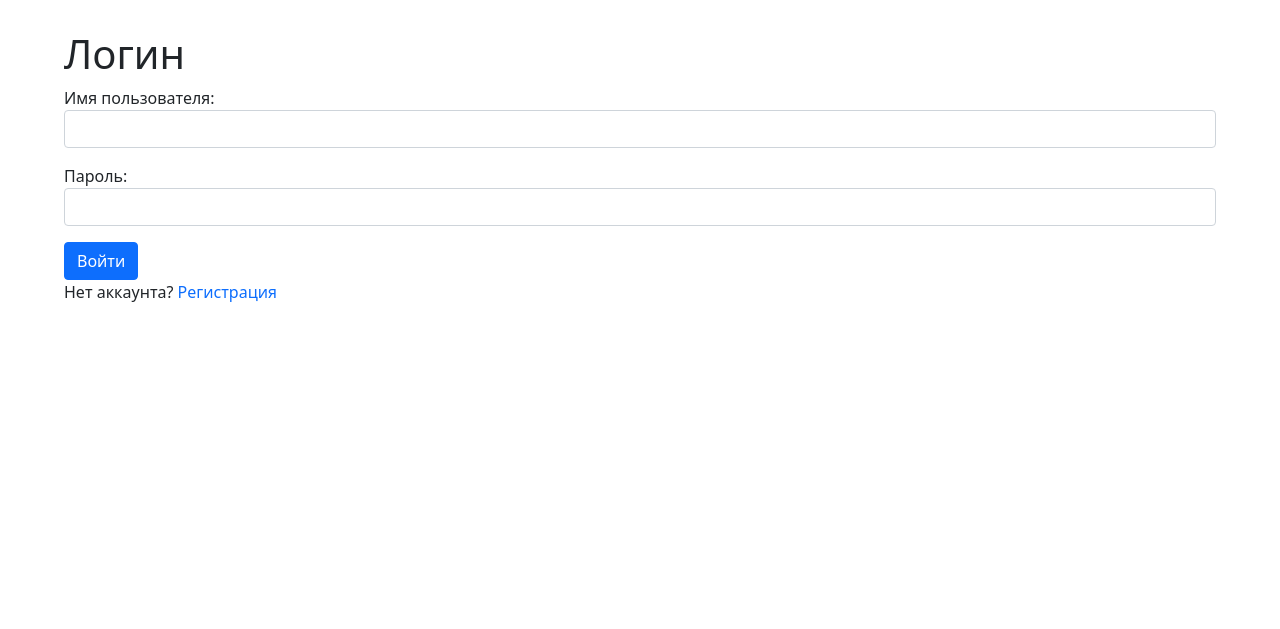
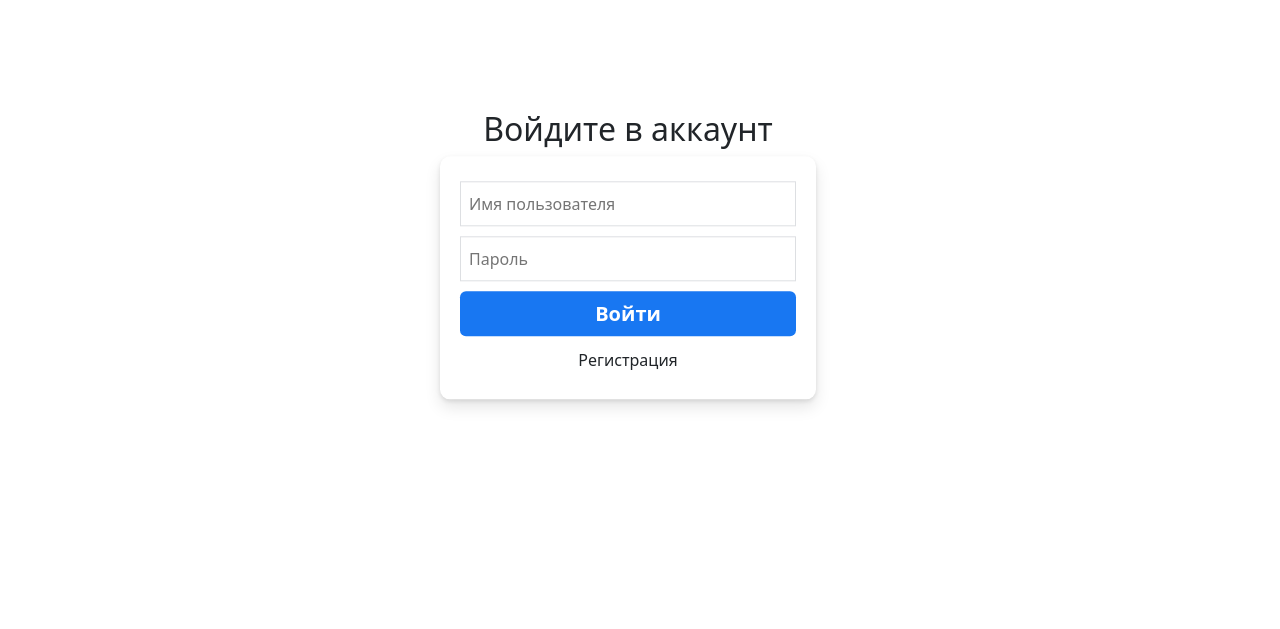
Before and after one commit to Fantastickck/django-drf--ecommerceapp, a Django app: page /login/ in a window 1280 px wide. Shown: the part 96-725 px from the top of the page. Run offline with Django 3.2, Linux system fonts and the light colour scheme.

Commit message:
Refactor login, register templates

```diff
--- a/catalog/templates/catalog/product_detail.html
+++ b/catalog/templates/catalog/product_detail.html
@@ -53,7 +53,7 @@
 
     <h3>Отзывы о {{ product.name }}</h3>
     <h4>Общий рейтинг: {{ product.get_total_rating }} &#9733;</h4>
-    {% if user.is_authentificated %}
+    {% if request.user.is_authenticated %}
     <a href="{% url 'create_feedback' product.id %}" class="btn btn-primary">Написать отзыв</a>
     {% else %}
     <a href="{% url 'login' %}">Войдите, чтобы оставить отзыв</a>
--- a/catalog/views.py
+++ b/catalog/views.py
@@ -63,7 +63,7 @@ class GetCategoriesByBrand(ListView):
         return context
 
     def get_queryset(self):
-        return Category.objects.filter(brand__slug=self.kwargs['slug'])
+        return Category.objects.filter(brands__slug=self.kwargs['slug'])
 
 
 class CreateFeedback(View):
--- /dev/null
+++ b/ecommerceapp/static/css/styles2.css
@@ -0,0 +1,120 @@
+
+
+main {
+    height: 75vh;
+    width: 80vw;
+    position: relative;
+    margin: 0 auto;
+}
+
+.row {
+    display: flex;
+    justify-content: space-around;
+    align-items: center;
+    width: 100%;
+    max-width: 1000px;
+    position: absolute;
+    left: 50%;
+    top: 40%;
+    transform: translate(-50%, -50%);
+}
+
+.colm-logo {
+    flex: 0 0 50%;
+    text-align: left;
+}
+
+.colm-form {
+    flex: 0 0 40%;
+    text-align: center;
+}
+
+.colm-logo img {
+    max-width: 400px;
+}
+
+.colm-logo h2 {
+    font: 26px;
+    font-weight: 400;
+    padding: 0 30px;
+    line-height: 32px;
+}
+
+.colm-form .form-container {
+    background-color: #ffffff;
+    border: none;
+    border-radius: 10px;
+    box-shadow: 0 2px 4px rgba(0, 0, 0, 0.1), 0 8px 16px rgba(0, 0, 0, 0.1);
+    margin-bottom: 30px;
+    padding: 20px;
+    max-width: 400px;
+}
+
+.colm-form .form-container input, .colm-form .form-container .btn-login {
+    width: 100%;
+    margin: 5px 0;
+    height: 45px;
+    vertical-align: middle;
+    font-size: 16px;
+}
+
+.colm-form .form-container input {
+    border: 1px solid #dddfe2;
+    color: #1d2129;
+    padding: 0 8px;
+    outline: none;
+}
+
+.colm-form .form-container input:focus {
+    border-color: #1877f2;
+    box-shadow: 0 0 0 2px #e7f3ff;
+}
+
+.colm-form .form-container .btn-login {
+    background-color: #1877f2;
+    border: none;
+    border-radius: 6px;
+    font-size: 20px;
+    padding: 0 16px;
+    color: #ffffff;
+    font-weight: 700;
+}
+
+/* .colm-form .form-container a {
+    display: block;
+    color: #1877f2;
+    font-size: 14px;
+    text-decoration: none;
+    padding: 10px 0 20px;
+    border-bottom: 1px solid #dadde1;
+} */
+
+.colm-form .form-container a:hover {
+    text-decoration: underline;
+}
+
+.colm-form .form-container .btn-new {
+    background-color: #42b72a;
+    border: none;
+    border-radius: 6px;
+    font-size: 17px;
+    line-height: 48px;
+    padding: 0 16px;
+    color: #ffffff;
+    font-weight: 700;
+    margin-top: 20px;
+}
+
+.colm-form p {
+    font-size: 14px;
+}
+
+.colm-form p a {
+    text-decoration: none;
+    color: #1c1e21;
+    font-weight: 600;
+}
+
+.colm-form p a:hover {
+    text-decoration: underline;
+}
--- /dev/null
+++ b/lol.py
@@ -0,0 +1 @@
+print('lox')
--- a/main/forms.py
+++ b/main/forms.py
@@ -7,18 +7,18 @@ from .models import AdvUser, Profile
 
 
 class UserRegisterForm(UserCreationForm):
-    username = forms.CharField(max_length=255, label='Имя пользователя', widget=forms.TextInput(attrs={'class': 'form-control'}))
-    email = forms.EmailField(label='Электронная почта', widget=forms.TextInput(attrs={'class': 'form-control'}))
-    password1 = forms.CharField(label='Пароль', widget=forms.PasswordInput(attrs={'class': 'form-control'}))
-    password2 = forms.CharField(label='Повторите пароль', widget=forms.PasswordInput(attrs={'class': 'form-control'}))
+    username = forms.CharField(max_length=255, label='Имя пользователя', widget=forms.TextInput(attrs={'placeholder': 'Имя пользователя'}))
+    email = forms.EmailField(label='Электронная почта', widget=forms.TextInput(attrs={'placeholder': 'Email'}))
+    password1 = forms.CharField(label='Пароль', widget=forms.PasswordInput(attrs={'placeholder': 'Пароль'}))
+    password2 = forms.CharField(label='Повторите пароль', widget=forms.PasswordInput(attrs={'placeholder': 'Повторите пароль'}))
 
     class Meta:
         model = AdvUser
         fields = ('username', 'email', 'password1', 'password2')
 
 class UserLoginForm(AuthenticationForm):
-    username = forms.CharField(label='Имя пользователя', widget=forms.TextInput(attrs={'class': 'form-control'}))
-    password = forms.CharField(label='Пароль', widget=forms.PasswordInput(attrs={'class': 'form-control'}))
+    username = forms.CharField(label='Имя пользователя', widget=forms.TextInput(attrs={'placeholder': 'Имя пользователя'}))
+    password = forms.CharField(label='Пароль', widget=forms.PasswordInput(attrs={'placeholder': 'Пароль'}))
 
 
 class EditProfileForm(forms.ModelForm):
--- a/main/templates/main/login.html
+++ b/main/templates/main/login.html
@@ -1,16 +1,28 @@
 {% extends 'base.html' %}
+{% load static %}
 
 {% block title %}
 Регистрация
 {% endblock %}
 
+{% block links %}
+<link rel="stylesheet" href="{% static 'css/styles2.css' %}">
+{% endblock %}
+
 {% block content %}
-<h1>Логин</h1>
-
-<form method="post">
-    {% csrf_token %}
-    {{ form.as_p }}
-    <button type="submit" class="btn btn-primary btn-block">Войти</button>
-</form>
-<span>Нет аккаунта? <a href="{% url 'register' %}">Регистрация</a></span>
+<main>
+    <div class="row">
+        <div class="colm-form">
+            <h2>Войдите в аккаунт</h2>
+            <form method="post" class="form-container">
+                {% csrf_token %}
+                {% for field in form %}
+                {{ field }}
+                {% endfor %}
+                <button class="btn-login" type="submit">Войти</button>
+                <a href="{% url 'register' %}" class="btn">Регистрация</a>
+            </form>
+        </div>
+    </div>
+</main>
 {% endblock %}
--- a/main/views.py
+++ b/main/views.py
@@ -82,20 +82,6 @@ class GetOrdersByUser(ListView):
     def get_queryset(self):
         return Order.objects.filter(user__profile__slug=self.kwargs['slug'])
 
-# def edit_profile(request):
-#     user = request.user
-#     profile = get_object_or_404(Profile, user=user)
-#     if request.method == 'POST':
-#         form = EditProfileForm(request.POST, instance=profile)
-#         if form.is_valid():
-#             profile = form.save(commit=False)
-#             profile.save()
-#             return redirect('home')
-#     else:
-#         form = EditProfileForm(instance=profile)
-#     return render(request, 'main/edit_profile.html', {'form': form})
-
-
 
 class GetOrEditProfile(View):
     def get(self, request, slug):
@@ -113,4 +99,4 @@ class GetOrEditProfile(View):
         if form.is_valid():
             Profile.objects.update_or_create(
                 user=user, defaults={**form.cleaned_data})
-            return redirect('home')
+            return redirect('get_user', slug=slug)
--- a/templates/base.html
+++ b/templates/base.html
@@ -9,6 +9,9 @@
     <link href="https://cdn.jsdelivr.net/npm/bootstrap@5.1.3/dist/css/bootstrap.min.css" rel="stylesheet"
         integrity="sha384-1BmE4kWBq78iYhFldvKuhfTAU6auU8tT94WrHftjDbrCEXSU1oBoqyl2QvZ6jIW3" crossorigin="anonymous">
     <link rel="stylesheet" href="{% static 'css/styles.css' %}">
+
+    {% block links %}
+    {% endblock %}
     <title>{% block title %} BLOCK TITLE {% endblock %}</title>
 </head>
 
```
Also changed, not shown: catalog/models.py (+5 -7 lines), main/templates/main/orders_by_user.html (+0 -16 lines), main/templates/main/register.html (+24 -5 lines), catalog/migrations/0016_auto_20220419_2155.py (added), catalog/migrations/0017_delete_favourites.py (added), ecommerceapp/static/css/styles.css (line endings or trailing spaces), ecommerceapp/static/images/no_photo.png (renamed from ecommerceapp/static/css/images/no_photo.png).
